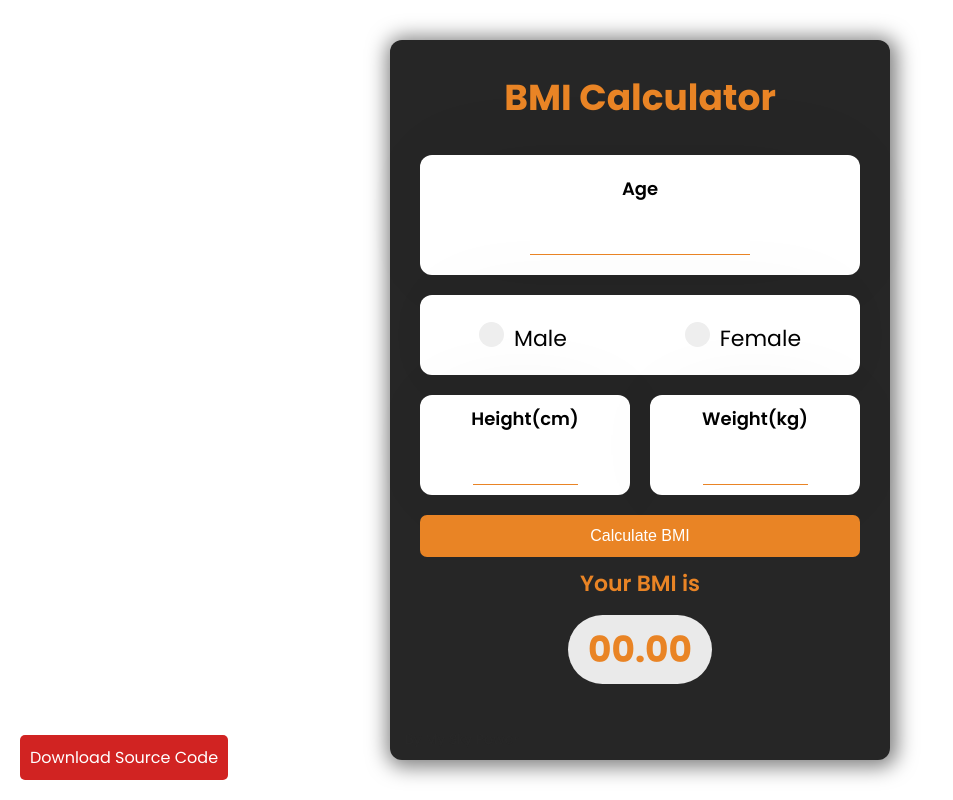
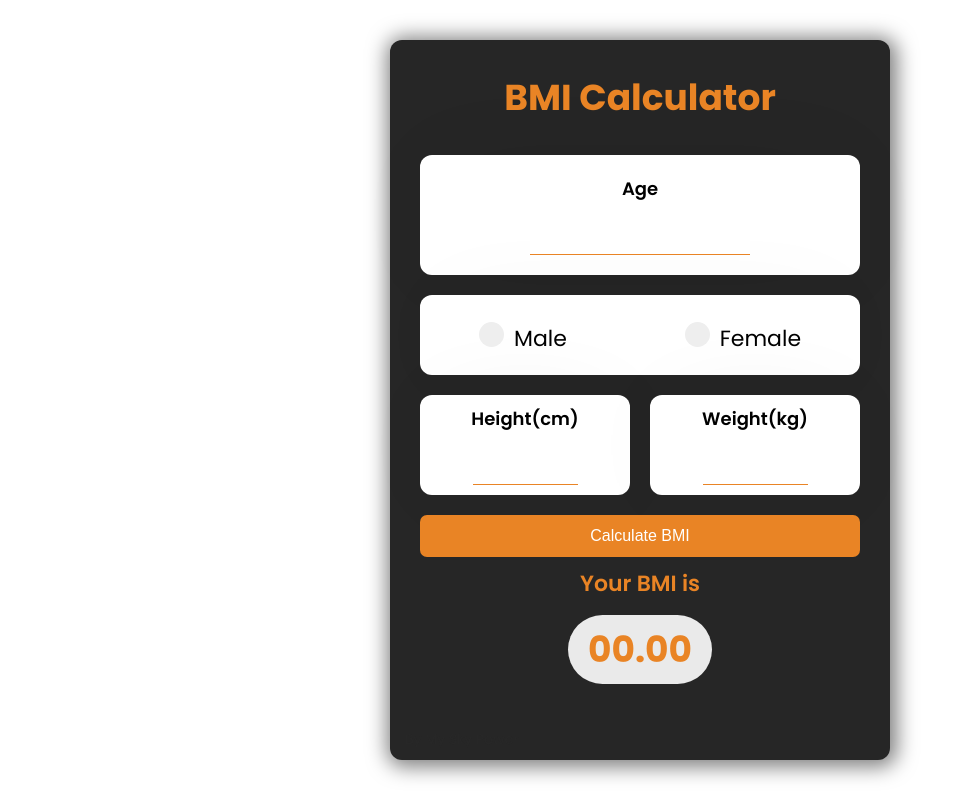
Before and after one commit to fahbwd80/BMI-calculator, a plain HTML site: page index.html in a window 1280 px wide. Shown: the whole page, without its empty margins (0-953 px from the left). Drawn offline with Linux system fonts and the light colour scheme.

Commit message:
remove-link

```diff
--- a/index.html
+++ b/index.html
@@ -61,9 +61,6 @@
         </div>
       </div>
 
-      <a href="#" target="_blank" class="linkDownload">Download Source Code</a>
-
-
 
     <!-- The Modal -->
     <div id="myModal" class="modal">
--- a/style.css
+++ b/style.css
@@ -342,29 +342,6 @@ border: 2px solid red;
   color: #d41111;
 }
 
-
-
-
-
-.linkDownload {
-    position: fixed;
-    background-color: #d12322;
-    margin: 20px;
-    padding: 10px 10px;
-    left: -0px;
-    border-radius: 5px;
-    bottom: -0px;
-    font-size: 16px;
-    font-weight: 400;
-    color: #fff;
-    text-decoration: none;
-    text-transform: capitalize;
-    transition: all 0.43s ease-in-out;
-
-
-  }
-
-
 .linkDownload i {
     padding-left: 7px;
   }
```
